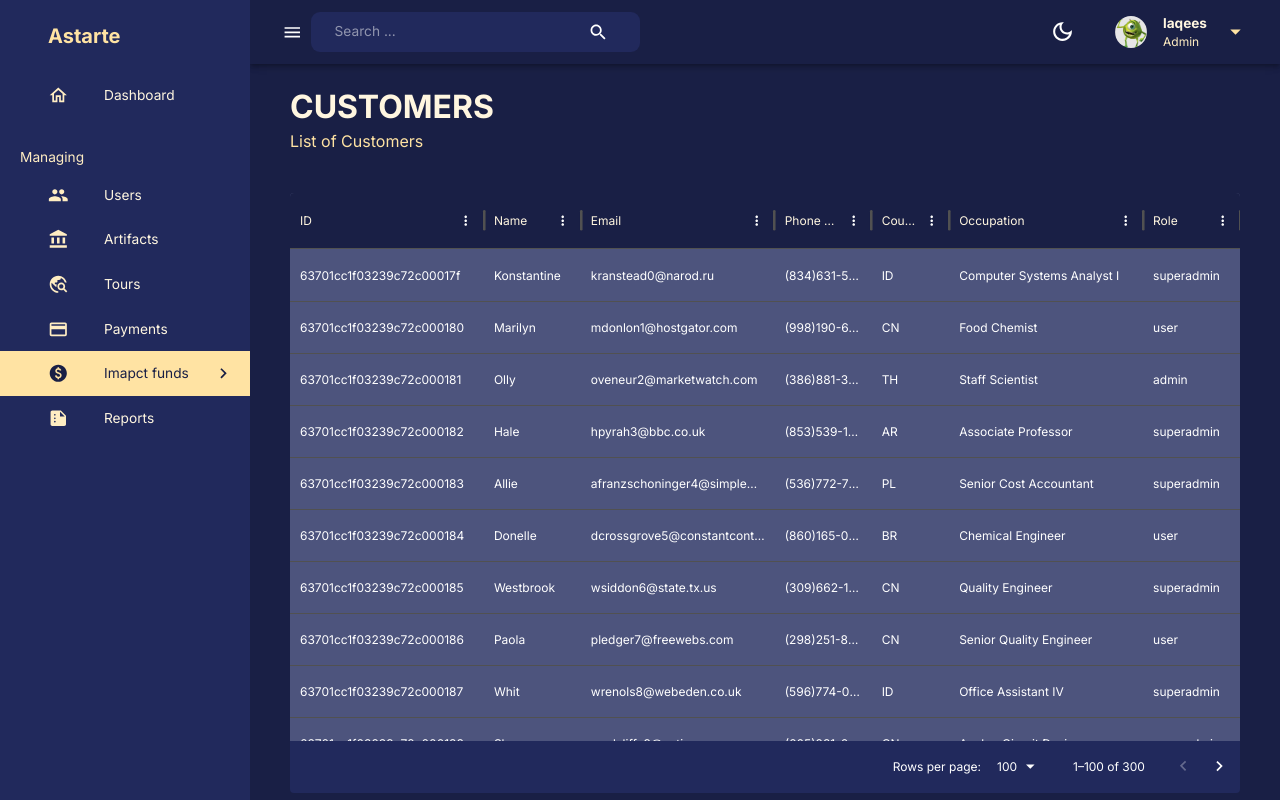
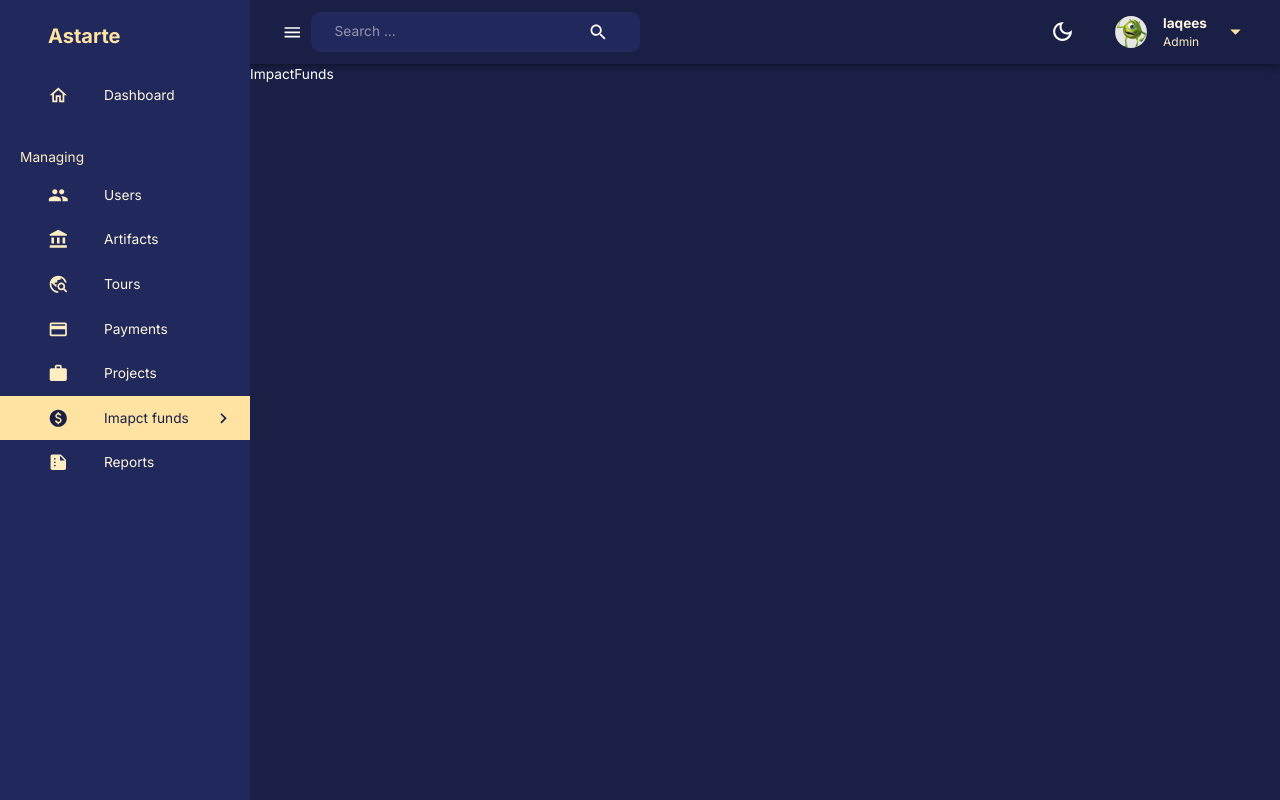
Before and after one commit to mohamadlaqees/AstarteDashboard, a React (Vite) app in the folder client/: page /funds in a window 1280 px wide. Built offline with nearby package versions, Linux system fonts and the light colour scheme.

Commit message:
fix some issues

```diff
--- a/client/src/components/Sidebar.jsx
+++ b/client/src/components/Sidebar.jsx
@@ -21,6 +21,7 @@ import {
   Payment,
   Paid,
   Summarize,
+  Work,
 } from "@mui/icons-material";
 import { useEffect, useState } from "react";
 import { useLocation, useNavigate } from "react-router-dom";
@@ -50,6 +51,10 @@ const navItems = [
   {
     text: "Payments",
     icon: <Payment />,
+  },
+  {
+    text: "Projects",
+    icon: <Work />,
   },
   {
     text: "Imapct funds",
@@ -166,39 +171,3 @@ const Sidebar = ({
 };
 
 export default Sidebar;
-
-{
-  /* <Box position="absolute" bottom="2rem">
-<Divider />
-<FlexBetween textTransform="none" gap="1rem" m="1.5rem 2rem 0 3rem">
-  <Box
-    component="img"
-    alt="profile"
-    src={profileImage}
-    height="40px"
-    width="40px"
-    borderRadius="50px"
-    sx={{ objectFit: "cover" }}
-  />
-  <Box textAlign="left">
-    <Typography
-      fontWeight="bold"
-      fontSize="0.9rem"
-      sx={{ color: theme.palette.secondary[100] }}
-    >
-      {user.name}
-    </Typography>
-
-    <Typography
-      fontSize="0.8rem"
-      sx={{ color: theme.palette.secondary[200] }}
-    >
-      {user.occupation}
-    </Typography>
-  </Box>
-  <SettingsOutlined
-    sx={{ color: theme.palette.secondary[300], fontSize: "25px" }}
-  />
-</FlexBetween>
-</Box> */
-}
--- a/client/src/pages/Artifacts/Artifacts.jsx
+++ b/client/src/pages/Artifacts/Artifacts.jsx
@@ -33,6 +33,7 @@ const Artifact = ({
         backgroundImage: "none",
         backgroundColor: theme.palette.background.alt,
         borderRadius: "0.55rem",
+        marginBottom: "20px",
       }}
     >
       <CardContent>
--- /dev/null
+++ b/client/src/pages/ImpactFunds/ImpactFunds.jsx
@@ -0,0 +1,9 @@
+import React from 'react'
+
+const ImpactFunds = () => {
+  return (
+    <div>ImpactFunds</div>
+  )
+}
+
+export default ImpactFunds
--- /dev/null
+++ b/client/src/pages/Payments/Payments.jsx
@@ -0,0 +1,9 @@
+import React from 'react'
+
+const Payments = () => {
+  return (
+    <div>Payments</div>
+  )
+}
+
+export default Payments
--- /dev/null
+++ b/client/src/pages/Projects/Projects.jsx
@@ -0,0 +1,9 @@
+import React from 'react'
+
+const Projects = () => {
+  return (
+    <div>Projects</div>
+  )
+}
+
+export default Projects
--- /dev/null
+++ b/client/src/pages/Reports/Reports.jsx
@@ -0,0 +1,9 @@
+import React from 'react'
+
+const Reports = () => {
+  return (
+    <div>Reports</div>
+  )
+}
+
+export default Reports
--- /dev/null
+++ b/client/src/pages/Tours/Tours.jsx
@@ -0,0 +1,9 @@
+import React from 'react'
+
+const Tours = () => {
+  return (
+    <div>Tours</div>
+  )
+}
+
+export default Tours
```
Also changed, not shown: client/src/App.jsx (+14 -4 lines).
